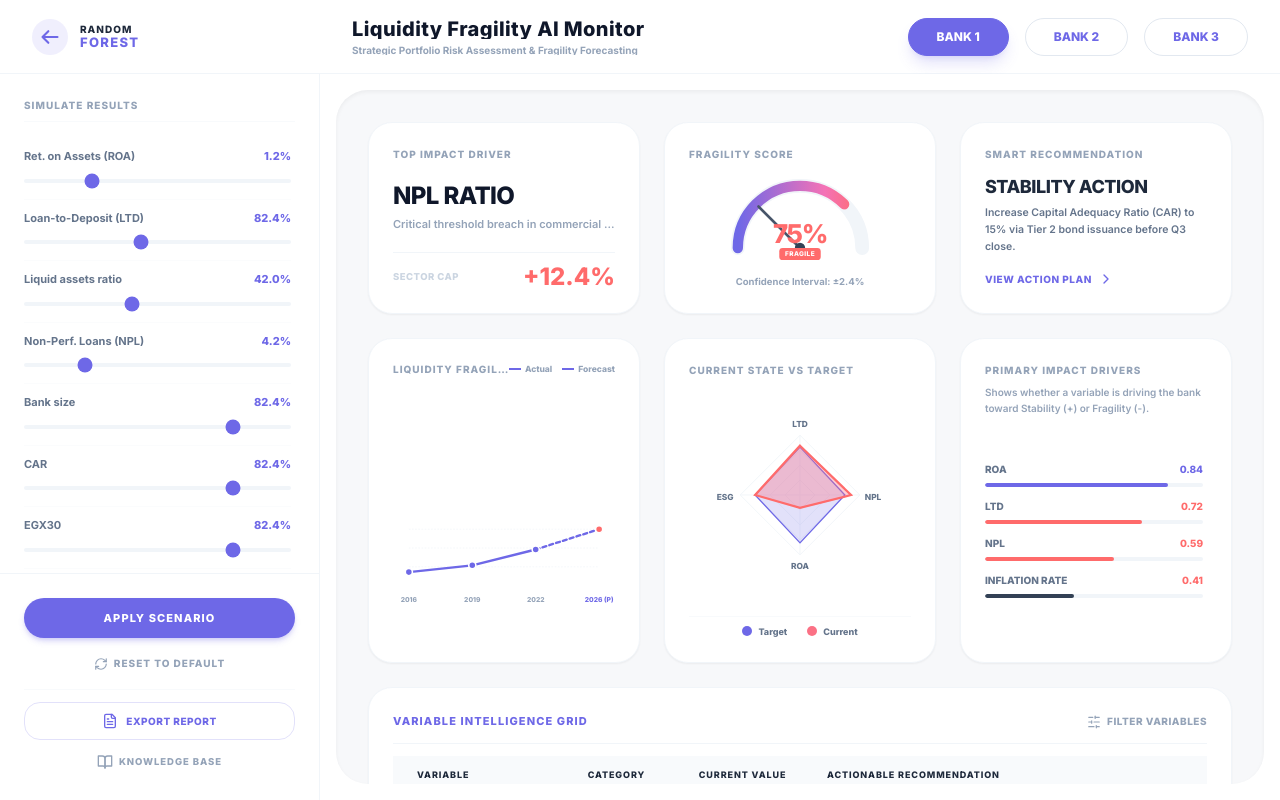
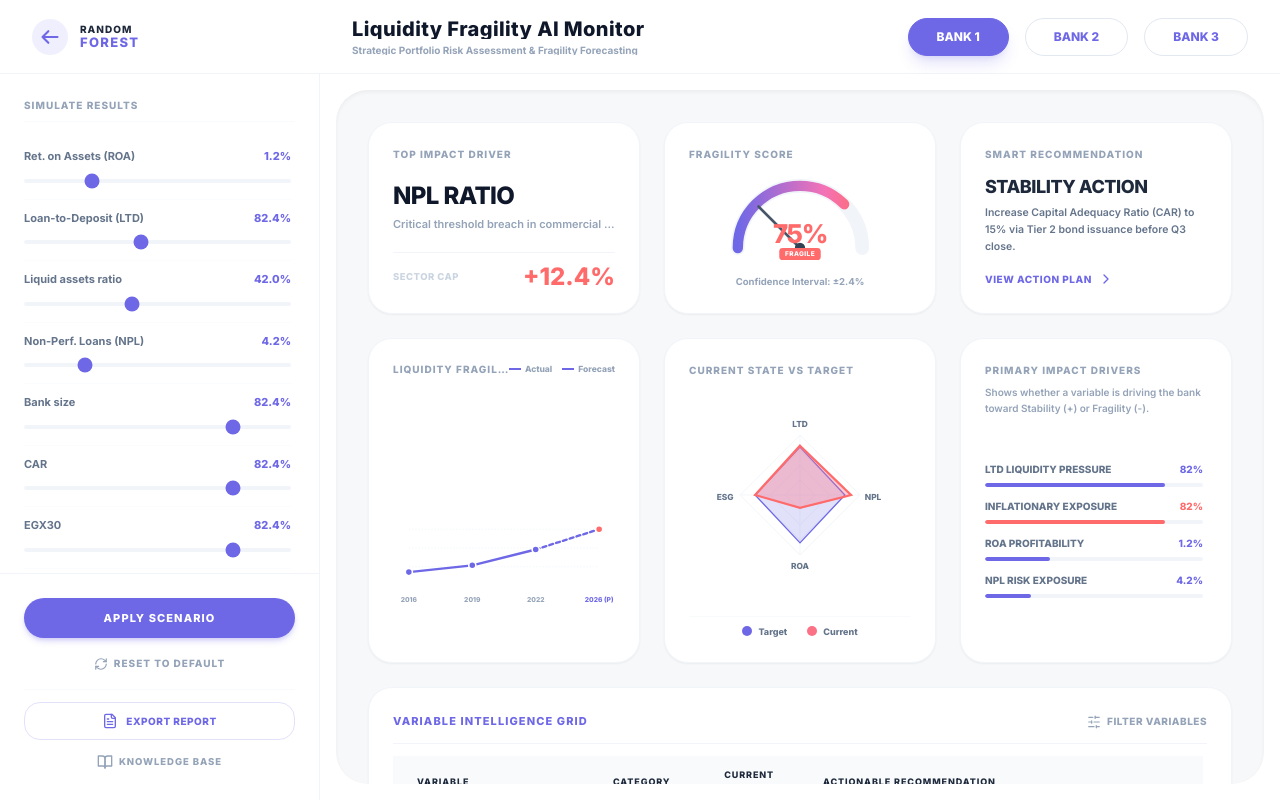
Before and after one commit to basmalaalii/banking-stress-testing-frontend, a React (Vite) app: page / in a window 1280 px wide. Both pictures are taken after a click on the button "Demo Dashboard ➔". Built offline with nearby package versions, Linux system fonts and the light colour scheme.

Commit message:
feat(dashboard): implement buffered simulation state, dynamic 11-var grid with scrolling, conditional slider colors, and history-aware reset

```diff
--- a/src/components/dashboard/Dashboard.jsx
+++ b/src/components/dashboard/Dashboard.jsx
@@ -187,36 +187,50 @@ function SliderRow({ label, value, min, max, step, fmt, onChange }) {
 /* ── 5. Main Dashboard View Component ──────────────────────────────────────── */
 export default function Dashboard({ onBackToOnboarding }) {
   const [bankId, setBankId] = useState('BANK1');
-  const [sliders, setSliders] = useState(MOCK_BANKS.BANK1.sliders);
+
+  // Buffering States: tempSliders is sidebar, appliedSliders is charts/data
+  const [tempSliders, setTempSliders] = useState(MOCK_BANKS.BANK1.sliders);
+  const [appliedSliders, setAppliedSliders] = useState(MOCK_BANKS.BANK1.sliders);
+
+  // Historical state to revert to previous experiment on reset
+  const [historySliders, setHistorySliders] = useState(MOCK_BANKS.BANK1.sliders);
+
   const [data, setData] = useState(MOCK_BANKS.BANK1);
   const [running, setRunning] = useState(false);
 
   useEffect(() => {
-    setSliders(MOCK_BANKS[bankId].sliders);
+    const def = MOCK_BANKS[bankId].sliders;
+    setTempSliders(def);
+    setAppliedSliders(def);
+    setHistorySliders(def);
     setData(MOCK_BANKS[bankId]);
   }, [bankId]);
 
-  const sl = (key, val) => setSliders(p => ({ ...p, [key]: val }));
+  const sl = (key, val) => setTempSliders(p => ({ ...p, [key]: val }));
 
   // Stress-testing simulation calculation
   const applyScenario = () => {
     setRunning(true);
     setTimeout(() => {
+      // Save current applied as history before updating, so user can restore if they reset!
+      setHistorySliders(appliedSliders);
+
+      setAppliedSliders(tempSliders);
+
       const base = MOCK_BANKS[bankId];
       const def = base.sliders;
       let delta = 0;
-      delta += (sliders.ltd - def.ltd) * 0.7;
-      delta += (sliders.npl - def.npl) * 1.5;
-      delta -= (sliders.liquidAssets - def.liquidAssets) * 0.6;
-      delta -= (sliders.car - def.car) * 0.8;
-      delta -= (sliders.roa - def.roa) * 2.5;
+      delta += (tempSliders.ltd - def.ltd) * 0.7;
+      delta += (tempSliders.npl - def.npl) * 1.5;
+      delta -= (tempSliders.liquidAssets - def.liquidAssets) * 0.6;
+      delta -= (tempSliders.car - def.car) * 0.8;
+      delta -= (tempSliders.roa - def.roa) * 2.5;
 
       const newScore = Math.max(0.08, Math.min(0.95, base.prediction_summary.fragility_score + delta));
       const status = newScore > 0.65 ? 'FRAGILE' : newScore > 0.38 ? 'VULNERABLE' : 'STABLE';
 
       setData(prev => ({
         ...prev,
-        sliders,
         prediction_summary: { ...prev.prediction_summary, fragility_score: parseFloat(newScore.toFixed(2)), status },
         trend: prev.trend.map(p => p.forecast ? { ...p, score: parseFloat(newScore.toFixed(2)) } : p),
       }));
@@ -225,14 +239,154 @@ export default function Dashboard({ onBackToOnboarding }) {
   };
 
   const reset = () => {
-    setSliders(MOCK_BANKS[bankId].sliders);
-    setData(MOCK_BANKS[bankId]);
+    // Reset to the previous state prior to user's experimentation/experience!
+    setTempSliders(historySliders);
+    setAppliedSliders(historySliders);
+
+    // Recalculate fragility score for historySliders
+    const base = MOCK_BANKS[bankId];
+    const def = base.sliders;
+    let delta = 0;
+    delta += (historySliders.ltd - def.ltd) * 0.7;
+    delta += (historySliders.npl - def.npl) * 1.5;
+    delta -= (historySliders.liquidAssets - def.liquidAssets) * 0.6;
+    delta -= (historySliders.car - def.car) * 0.8;
+    delta -= (historySliders.roa - def.roa) * 2.5;
+
+    const newScore = Math.max(0.08, Math.min(0.95, base.prediction_summary.fragility_score + delta));
+    const status = newScore > 0.65 ? 'FRAGILE' : newScore > 0.38 ? 'VULNERABLE' : 'STABLE';
+
+    setData(prev => ({
+      ...prev,
+      prediction_summary: { ...prev.prediction_summary, fragility_score: parseFloat(newScore.toFixed(2)), status },
+      trend: prev.trend.map(p => p.forecast ? { ...p, score: parseFloat(newScore.toFixed(2)) } : p),
+    }));
   };
 
-  const { prediction_summary: ps, top_driver, trend, radar, impact_drivers, grid } = data;
+  const { prediction_summary: ps, top_driver, trend, radar } = data;
   const isFragile = ps.status === 'FRAGILE';
   const statusColor = isFragile ? '#FF6B6B' : ps.status === 'VULNERABLE' ? '#F59E0B' : '#6E68E7';
   const pct = v => `${(v * 100).toFixed(1)}%`;
+
+  // Dynamic Primary Impact Drivers (ranked in real-time by severity!)
+  const dynamicImpactDrivers = [
+    {
+      name: 'ROA Profitability',
+      value: Math.min(1.0, Math.max(0.15, appliedSliders.roa * 25)),
+      raw: `${(appliedSliders.roa * 100).toFixed(1)}%`,
+      safe: appliedSliders.roa >= 0.012
+    },
+    {
+      name: 'LTD Liquidity Pressure',
+      value: Math.min(1.0, Math.max(0.15, appliedSliders.ltd)),
+      raw: `${(appliedSliders.ltd * 100).toFixed(0)}%`,
+      safe: appliedSliders.ltd <= 0.85
+    },
+    {
+      name: 'NPL Risk exposure',
+      value: Math.min(1.0, Math.max(0.15, appliedSliders.npl * 5)),
+      raw: `${(appliedSliders.npl * 100).toFixed(1)}%`,
+      safe: appliedSliders.npl <= 0.045
+    },
+    {
+      name: 'Inflationary exposure',
+      value: Math.min(1.0, Math.max(0.15, appliedSliders.inflation)),
+      raw: `${(appliedSliders.inflation * 100).toFixed(0)}%`,
+      safe: appliedSliders.inflation <= 0.25
+    }
+  ].sort((a, b) => b.value - a.value);
+
+  // Dynamic Variable Intelligence Grid containing exactly 11 variables!
+  const gridVariables = [
+    {
+      variable: 'Capital Adequacy Ratio (CAR)',
+      category: 'INTERNAL',
+      value: `${(appliedSliders.car * 100).toFixed(1)}%`,
+      safe: appliedSliders.car >= 0.15,
+      rec: appliedSliders.car >= 0.15 ? 'CAR buffer is healthy. Maintain current underwriting standards.' : 'CAR is critical! Increase CAR to 0.15 immediately via Tier 2 bonds.',
+      critical: appliedSliders.car < 0.12
+    },
+    {
+      variable: 'Return on Assets (ROA)',
+      category: 'INTERNAL',
+      value: `${(appliedSliders.roa * 100).toFixed(1)}%`,
+      safe: appliedSliders.roa >= 0.015,
+      rec: appliedSliders.roa >= 0.015 ? 'Excellent asset returns. Support expansion of commercial portfolios.' : 'Low ROA! Optimize asset yield mix and cut operational overhead.',
+      critical: appliedSliders.roa < 0.008
+    },
+    {
+      variable: 'Loan-to-Deposit Ratio (LTD)',
+      category: 'INTERNAL',
+      value: `${(appliedSliders.ltd * 100).toFixed(1)}%`,
+      safe: appliedSliders.ltd <= 0.85,
+      rec: appliedSliders.ltd <= 0.85 ? 'Prudent LTD level. Ready to deploy capital into safe lending sectors.' : 'Extreme credit pressure! Slow down loan originations and grow deposits.',
+      critical: appliedSliders.ltd > 0.90
+    },
+    {
+      variable: 'Liquid Assets Ratio',
+      category: 'INTERNAL',
+      value: `${(appliedSliders.liquidAssets * 100).toFixed(1)}%`,
+      safe: appliedSliders.liquidAssets >= 0.35,
+      rec: appliedSliders.liquidAssets >= 0.35 ? 'Solid liquidity cover. Solvency risk is fully mitigated.' : 'Low liquidity! Accumulate sovereign bonds and increase cash reserves.',
+      critical: appliedSliders.liquidAssets < 0.25
+    },
+    {
+      variable: 'Non-Performing Loans (NPL)',
+      category: 'INTERNAL',
+      value: `${(appliedSliders.npl * 100).toFixed(1)}%`,
+      safe: appliedSliders.npl <= 0.04,
+      rec: appliedSliders.npl <= 0.04 ? 'Healthy asset quality. Risk controls are operating efficiently.' : 'NPL threshold breach! Restructure distressed commercial loans.',
+      critical: appliedSliders.npl > 0.06
+    },
+    {
+      variable: 'Bank Size Index',
+      category: 'INTERNAL',
+      value: `${(appliedSliders.bankSize * 100).toFixed(0)}%`,
+      safe: true,
+      rec: 'Scale operations dynamically to capture systemic efficiencies.',
+      critical: false
+    },
+    {
+      variable: 'EGX30 Market Index',
+      category: 'EXTERNAL',
+      value: `${(appliedSliders.egx30 * 100).toFixed(0)}%`,
+      safe: appliedSliders.egx30 >= 0.5,
+      rec: appliedSliders.egx30 >= 0.5 ? 'Macro market is robust. Equity exposures are well protected.' : 'EGX30 is depressed. Hedging operations recommended.',
+      critical: appliedSliders.egx30 < 0.35
+    },
+    {
+      variable: 'Inflation Rate (Systemic)',
+      category: 'EXTERNAL',
+      value: `${(appliedSliders.inflation * 100).toFixed(0)}%`,
+      safe: appliedSliders.inflation <= 0.25,
+      rec: appliedSliders.inflation <= 0.25 ? 'Inflation is under control. Purchasing power remains stable.' : 'Hyperinflation warning! Raise rates or hedge via interest rate swaps.',
+      critical: appliedSliders.inflation > 0.35
+    },
+    {
+      variable: 'ESG Governance Rating',
+      category: 'INTERNAL',
+      value: appliedSliders.esg > 0.85 ? 'AA+' : appliedSliders.esg > 0.7 ? 'AA' : appliedSliders.esg > 0.55 ? 'A+' : 'A',
+      safe: appliedSliders.esg >= 0.6,
+      rec: appliedSliders.esg >= 0.6 ? 'Excellent ESG alignment. Good compliance with retail standards.' : 'Lagging ESG metrics. Invest in sustainable green energy assets.',
+      critical: appliedSliders.esg < 0.5
+    },
+    {
+      variable: 'Retail Deposit Growth',
+      category: 'INTERNAL',
+      value: '5.2%',
+      safe: true,
+      rec: 'Maintain targeted retail deposit certificates to retain core savers.',
+      critical: false
+    },
+    {
+      variable: 'Central Bank Rate Shift',
+      category: 'EXTERNAL',
+      value: '+1.50%',
+      safe: true,
+      rec: 'Dynamic interest margins are protected. No immediate duration adjustment needed.',
+      critical: false
+    }
+  ];
 
   return (
     <div className="h-screen w-screen overflow-hidden flex flex-col bg-white font-sans text-slate-800 select-none">
@@ -288,17 +442,17 @@ export default function Dashboard({ onBackToOnboarding }) {
               Simulate Results
             </h2>
 
-            {/* Vertically Spacious Slider Rows */}
+            {/* Vertically Spacious Slider Rows bound to tempSliders */}
             <div className="divide-y divide-slate-50/50 pr-1">
-              <SliderRow label="Ret. on Assets (ROA)" value={sliders.roa} min={0} max={0.05} step={0.001} fmt={v => `${(v*100).toFixed(1)}%`} onChange={v => sl('roa', v)} />
-              <SliderRow label="Loan-to-Deposit (LTD)" value={sliders.ltd} min={0.3} max={1.5} step={0.01} fmt={pct} onChange={v => sl('ltd', v)} />
-              <SliderRow label="Liquid assets ratio" value={sliders.liquidAssets} min={0.1} max={0.9} step={0.01} fmt={pct} onChange={v => sl('liquidAssets', v)} />
-              <SliderRow label="Non-Perf. Loans (NPL)" value={sliders.npl} min={0} max={0.2} step={0.001} fmt={v => `${(v*100).toFixed(1)}%`} onChange={v => sl('npl', v)} />
-              <SliderRow label="Bank size" value={sliders.bankSize} min={0.1} max={1.0} step={0.01} fmt={pct} onChange={v => sl('bankSize', v)} />
-              <SliderRow label="CAR" value={sliders.car} min={0.1} max={1.0} step={0.01} fmt={pct} onChange={v => sl('car', v)} />
-              <SliderRow label="EGX30" value={sliders.egx30} min={0.1} max={1.0} step={0.01} fmt={pct} onChange={v => sl('egx30', v)} />
-              <SliderRow label="Inflation Rate" value={sliders.inflation} min={0.1} max={1.0} step={0.01} fmt={pct} onChange={v => sl('inflation', v)} />
-              <SliderRow label="ESG Score" value={sliders.esg} min={0.1} max={1.0} step={0.01}
+              <SliderRow label="Ret. on Assets (ROA)" value={tempSliders.roa} min={0} max={0.05} step={0.001} fmt={v => `${(v*100).toFixed(1)}%`} onChange={v => sl('roa', v)} />
+              <SliderRow label="Loan-to-Deposit (LTD)" value={tempSliders.ltd} min={0.3} max={1.5} step={0.01} fmt={pct} onChange={v => sl('ltd', v)} />
+              <SliderRow label="Liquid assets ratio" value={tempSliders.liquidAssets} min={0.1} max={0.9} step={0.01} fmt={pct} onChange={v => sl('liquidAssets', v)} />
+              <SliderRow label="Non-Perf. Loans (NPL)" value={tempSliders.npl} min={0} max={0.2} step={0.001} fmt={v => `${(v*100).toFixed(1)}%`} onChange={v => sl('npl', v)} />
+              <SliderRow label="Bank size" value={tempSliders.bankSize} min={0.1} max={1.0} step={0.01} fmt={pct} onChange={v => sl('bankSize', v)} />
+              <SliderRow label="CAR" value={tempSliders.car} min={0.1} max={1.0} step={0.01} fmt={pct} onChange={v => sl('car', v)} />
+              <SliderRow label="EGX30" value={tempSliders.egx30} min={0.1} max={1.0} step={0.01} fmt={pct} onChange={v => sl('egx30', v)} />
+              <SliderRow label="Inflation Rate" value={tempSliders.inflation} min={0.1} max={1.0} step={0.01} fmt={pct} onChange={v => sl('inflation', v)} />
+              <SliderRow label="ESG Score" value={tempSliders.esg} min={0.1} max={1.0} step={0.01}
                 fmt={v => v > 0.85 ? 'AA+' : v > 0.7 ? 'AA' : v > 0.55 ? 'A+' : 'A'} onChange={v => sl('esg', v)} />
             </div>
           </div>
@@ -421,7 +575,7 @@ export default function Dashboard({ onBackToOnboarding }) {
               </span>
 
               <div className="h-44 w-full flex items-center justify-center overflow-hidden my-0.5">
-                <RadarChart radar={radar} sliders={sliders} />
+                <RadarChart radar={radar} sliders={appliedSliders} />
               </div>
 
               <div className="flex justify-center gap-5 mt-1 border-t border-slate-50 pt-2 shrink-0">
@@ -445,19 +599,19 @@ export default function Dashboard({ onBackToOnboarding }) {
                 </p>
               </div>
 
-              {/* Dynamic scroll list */}
+              {/* Dynamic scroll list and dynamic conditional color formatting */}
               <div className="h-44 overflow-y-auto space-y-3 mt-3 pr-1">
-                {impact_drivers.map((d, i) => (
+                {dynamicImpactDrivers.map((d, i) => (
                   <div key={i} className="space-y-1.5">
                     <div className="flex justify-between items-center text-[10px] font-black">
                       <span className="text-slate-500 uppercase truncate max-w-[75%]" title={d.name}>{d.name}</span>
                       <span className={`shrink-0 ${d.safe ? 'text-[#6E68E7]' : 'text-[#FF6B6B]'}`}>
-                        {d.value.toFixed(2)}
+                        {d.raw}
                       </span>
                     </div>
                     <div className="h-[4px] bg-slate-100 rounded-full overflow-hidden w-full">
                       <div className={`h-full rounded-full transition-all duration-500 ${
-                        d.safe ? 'bg-[#6E68E7]' : i === impact_drivers.length - 1 ? 'bg-slate-700' : 'bg-[#FF6B6B]'
+                        d.safe ? 'bg-[#6E68E7]' : 'bg-[#FF6B6B]'
                       }`} style={{ width: `${d.value * 100}%` }} />
                     </div>
                   </div>
@@ -467,7 +621,7 @@ export default function Dashboard({ onBackToOnboarding }) {
 
           </div>
 
-          {/* ── ROW 3: INTELLIGENCE GRID (Spacious Table Card) ── */}
+          {/* ── ROW 3: INTELLIGENCE GRID (Spacious Table Card with Vertical Scrolling) ── */}
           <div className="bg-white rounded-3xl shadow-sm border border-slate-100 flex flex-col p-6 hover:shadow-md transition-shadow shrink-0">
             <div className="flex items-center justify-between border-b border-slate-100 pb-3">
               <span className="text-[11px] font-black text-[#6E68E7] uppercase tracking-widest">
@@ -478,18 +632,19 @@ export default function Dashboard({ onBackToOnboarding }) {
               </button>
             </div>
 
-            <div className="overflow-x-auto w-full mt-3">
+            {/* max-h-[220px] scrollable div with sticky table headers */}
+            <div className="overflow-x-auto overflow-y-auto max-h-[220px] w-full mt-3 pr-1 scrollbar-thin scrollbar-thumb-slate-200">
               <table className="w-full text-left border-collapse">
                 <thead>
-                  <tr className="bg-[#F8FAFC] text-[9px] font-black text-slate-450 uppercase tracking-widest border-b border-slate-100">
-                    <th className="px-6 py-3 font-black">Variable</th>
-                    <th className="px-5 py-3 font-black">Category</th>
-                    <th className="px-5 py-3 font-black">Current Value</th>
-                    <th className="px-5 py-3 font-black">Actionable Recommendation</th>
+                  <tr className="bg-[#F8FAFC] text-[9px] font-black text-slate-450 uppercase tracking-widest border-b border-slate-100 sticky top-0 z-10">
+                    <th className="px-6 py-3 font-black bg-[#F8FAFC]">Variable</th>
+                    <th className="px-5 py-3 font-black bg-[#F8FAFC]">Category</th>
+                    <th className="px-5 py-3 font-black bg-[#F8FAFC]">Current Value</th>
+                    <th className="px-5 py-3 font-black bg-[#F8FAFC]">Actionable Recommendation</th>
                   </tr>
                 </thead>
                 <tbody className="divide-y divide-slate-100/65 text-[11px] font-bold text-slate-600">
-                  {grid.map((row, i) => (
+                  {gridVariables.map((row, i) => (
                     <tr key={i} className="hover:bg-slate-50/50 transition-colors">
                       <td className="px-6 py-3.5 font-black text-slate-800 truncate max-w-[200px]" title={row.variable}>
                         {row.variable}
@@ -504,9 +659,9 @@ export default function Dashboard({ onBackToOnboarding }) {
                         </span>
                       </td>
                       <td className={`px-5 py-3.5 font-black ${row.safe ? 'text-[#6E68E7]' : 'text-[#FF6B6B]'}`}>
-                        Current: {row.variable.includes('Capital Adequacy') ? sliders.car.toFixed(2) : row.value}
+                        {row.value}
                       </td>
-                      <td className="px-5 py-3.5 text-[10.5px] font-bold text-slate-400 leading-relaxed max-w-[400px] truncate" title={row.rec}>
+                      <td className="px-5 py-3.5 text-[10.5px] font-bold text-slate-450 leading-relaxed max-w-[400px] truncate" title={row.rec}>
                         {row.critical && <span className="text-[#FF6B6B] font-black uppercase">CRITICAL: </span>}
                         {row.rec}
                       </td>
```
